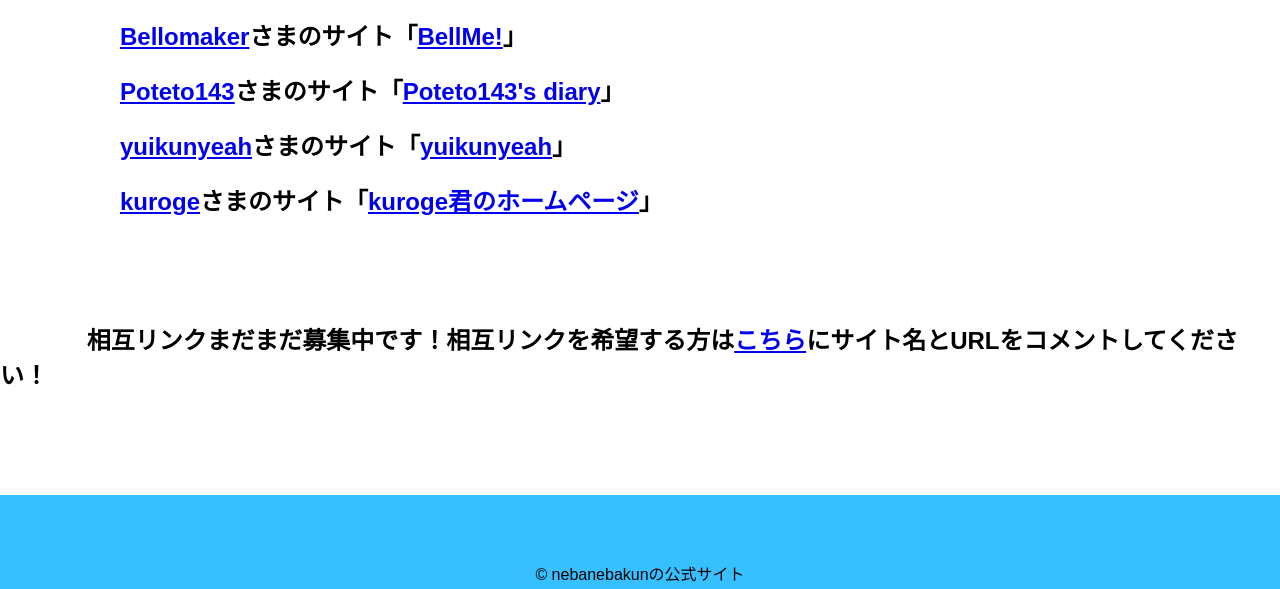
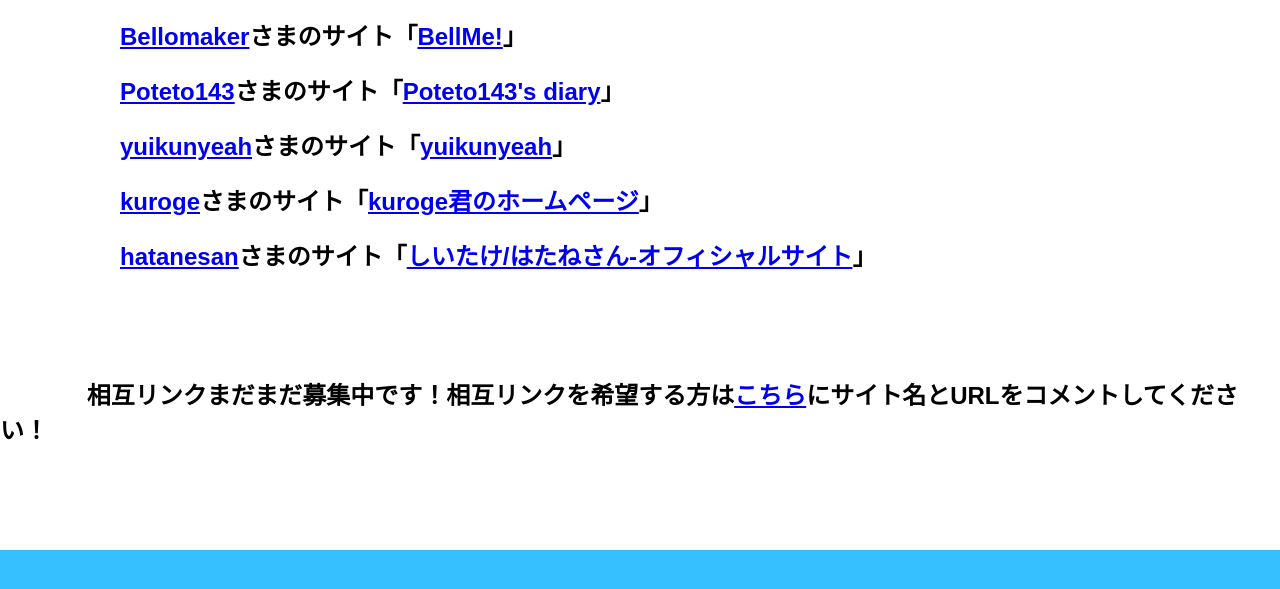
Before and after one commit to kuwagatasan/nebanebakun-mutuallink, a plain HTML site: page index.html in a window 1280 px wide. Shown: the part 211-800 px from the top of the page. Drawn offline with Linux system fonts and the light colour scheme.

Commit message:
Update index.html

```diff
--- a/index.html
+++ b/index.html
@@ -28,6 +28,7 @@
     <h2>　　　　　<a href="https://scratch.mit.edu/users/Poteto143/">Poteto143</a>さまのサイト「<a href="https://poteto143.github.io/Poteto143s_diary/">Poteto143's diary</a>」</h2>
     <h2>　　　　　<a href="https://scratch.mit.edu/users/Poteto143/">yuikunyeah</a>さまのサイト「<a href="https://yuikunyeah.github.io">yuikunyeah</a>」
     <h2>　　　　　<a href="https://scratch.mit.edu/users/kuroge_/">kuroge</a>さまのサイト「<a href="http://kurogehome.dokkoisho.com">kuroge君のホームページ</a>」
+          <h2>　　　　　<a href="https://scratch.mit.edu/users/hatanesanhttps://hatane-rgb.github.io/kos-shiitake/">hatanesan</a>さまのサイト「<a href="https://hatane-rgb.github.io/kos-shiitake">しいたけ/はたねさん-オフィシャルサイト</a>」
     <br>
     <br>
     <br>
```
